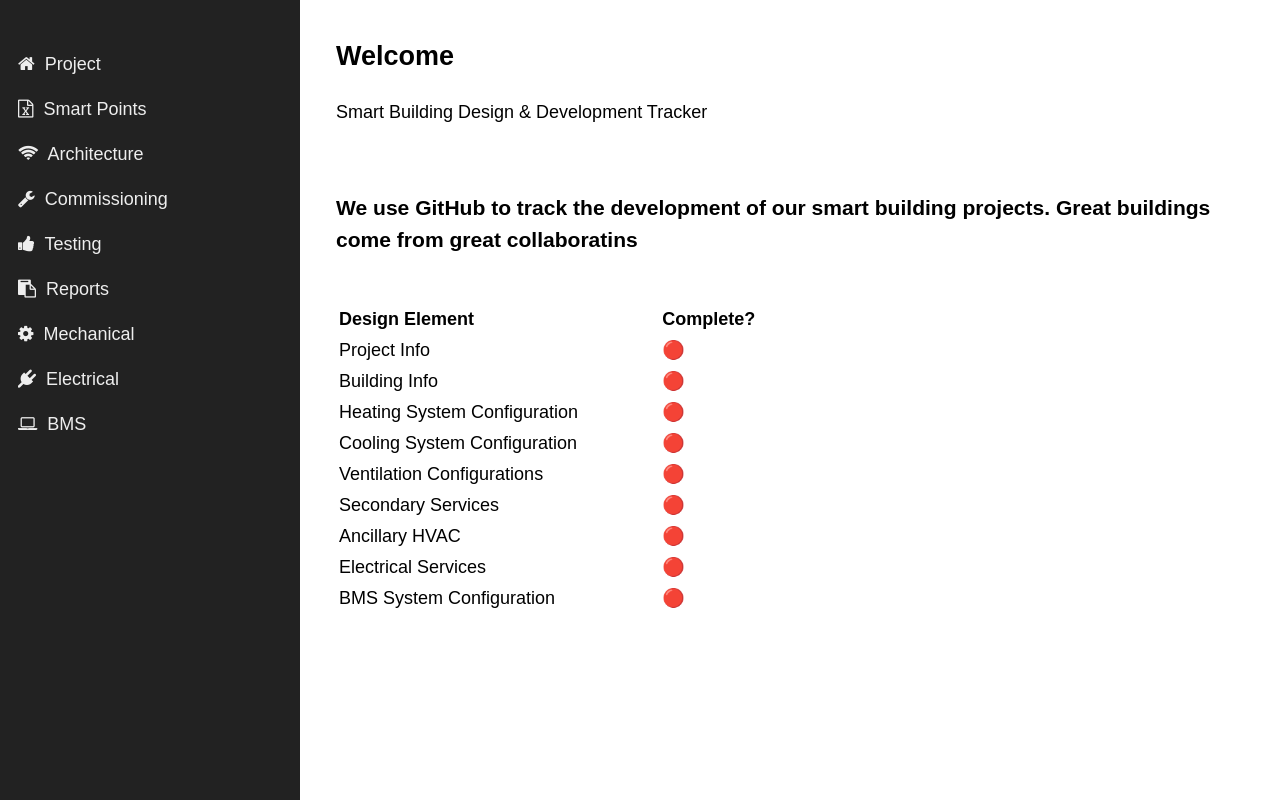
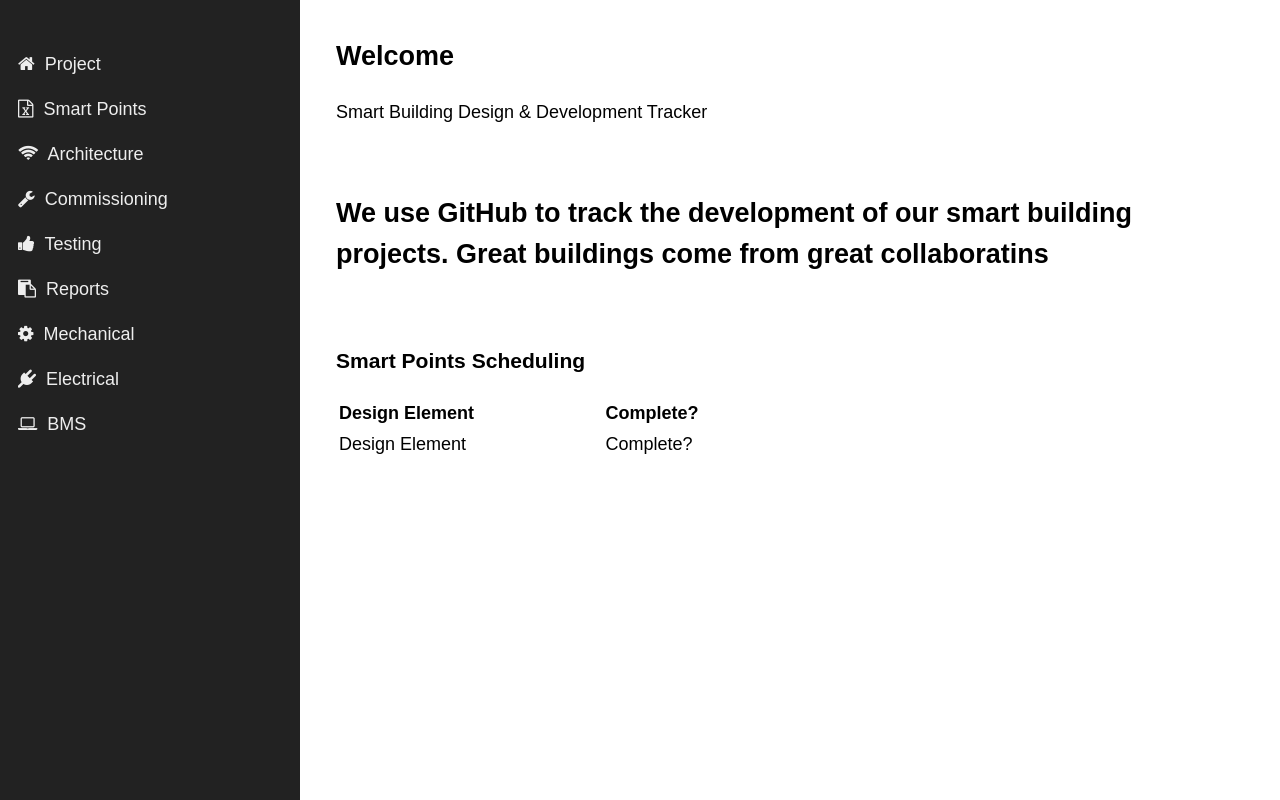
Before and after one commit to TectaAnalytics/TectaAnalytics.github.io, a plain HTML site: page index.html in a window 1280 px wide. Drawn offline with Linux system fonts and the light colour scheme.

Commit message:
Update index.html

```diff
--- a/index.html
+++ b/index.html
@@ -61,49 +61,18 @@
 <h2>Welcome</h2>
 <p>Smart Building Design & Development Tracker</p>
 <br>
-<h3>We use GitHub to track the development of our smart building projects. Great buildings come from great collaboratins</h3>
+<h2>We use GitHub to track the development of our smart building projects. Great buildings come from great collaboratins</h2>
 <br>
 
+    <h3>Smart Points Scheduling</h3>
     <table style="width:50%">
       <tr>
         <th style="text-align:left">Design Element</th>
         <th style="text-align:left">Complete?</th>
       </tr>
       <tr>
-    <td>Project Info</td>
-    <td>&#128308;</td>
-  </tr>
-  <tr>
-    <td>Building Info</td>
-    <td>&#128308;</td>
-  </tr>
-  <tr>
-    <td>Heating System Configuration</td>
-    <td>&#128308;</td>
-  </tr>
-  <tr>
-    <td>Cooling System Configuration</td>
-    <td>&#128308;</td>
-  </tr>
-  <tr>
-    <td>Ventilation Configurations</td>
-    <td>&#128308;</td>
-  </tr>
-  <tr>
-    <td>Secondary Services</td>
-    <td>&#128308;</td>
-  </tr>
-  <tr>
-    <td>Ancillary HVAC</td>
-    <td>&#128308;</td>
-  </tr>
-  <tr>
-    <td>Electrical Services</td>
-    <td>&#128308;</td>
-  </tr>
-  <tr>
-    <td>BMS System Configuration</td>
-    <td>&#128308;</td>
+        <td style="text-align:left">Design Element</th>
+        <td style="text-align:left">Complete?</th>
       </tr>
     </table>
 
```
Lines whose indentation alone changed are shown as unchanged.
